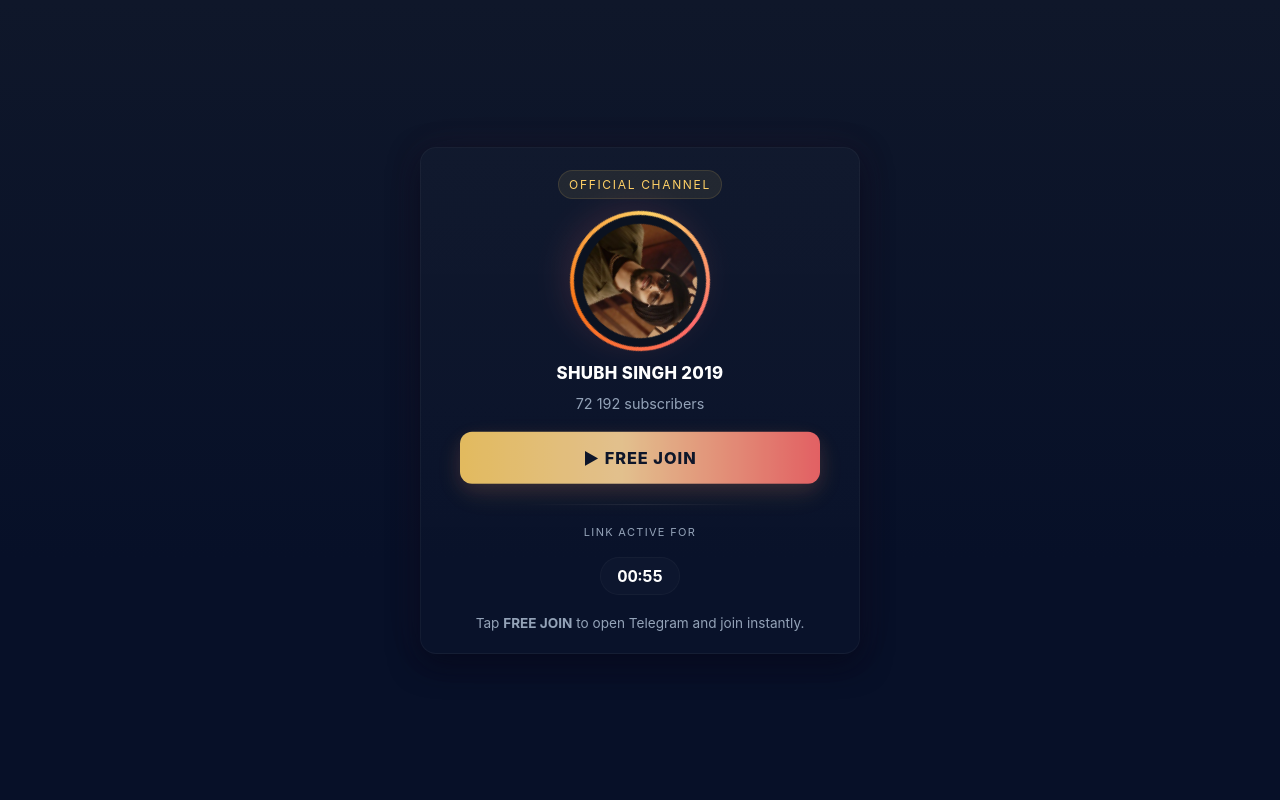
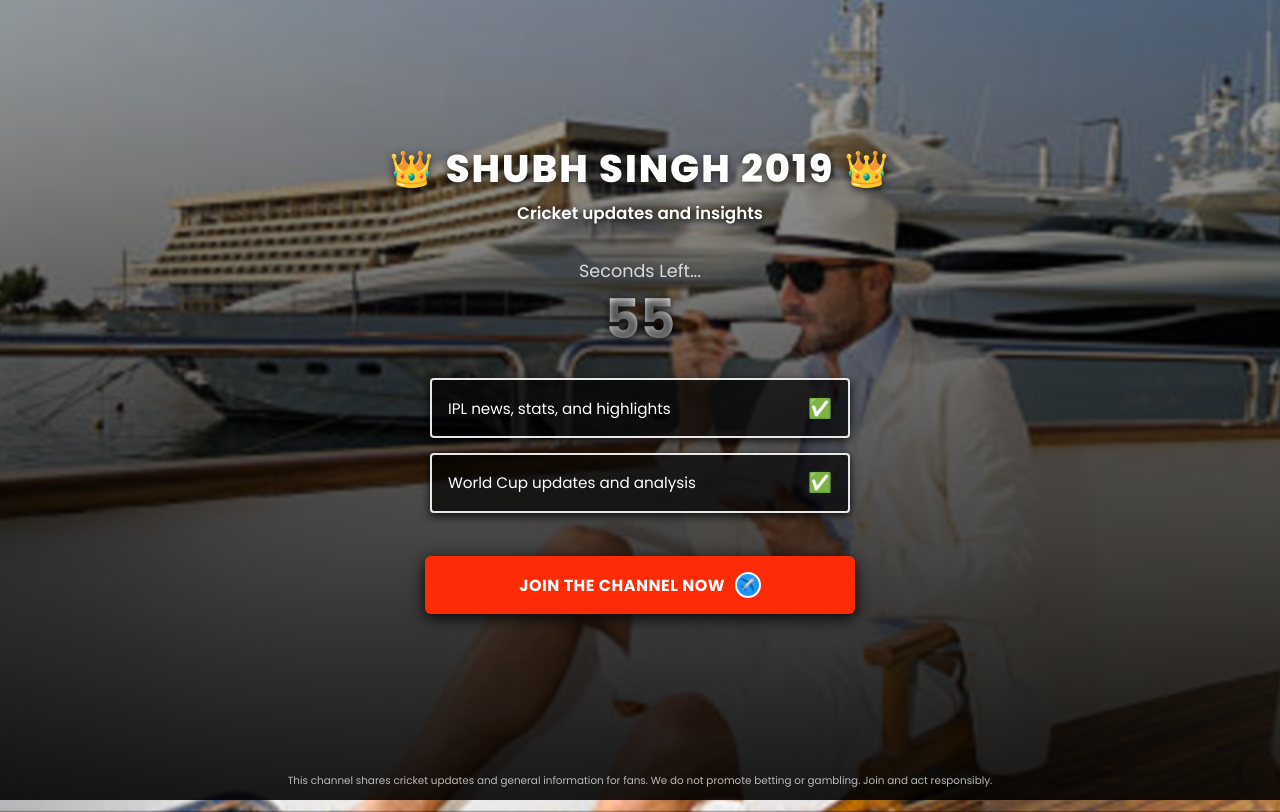
Before and after one commit to r07892614-sketch/shubhsingh, a plain HTML site: page index.html in a window 1280 px wide. Drawn offline with Linux system fonts and the light colour scheme.

Commit message:
Update index.html

```diff
--- a/index.html
+++ b/index.html
@@ -19,201 +19,268 @@ src="https://www.facebook.com/tr?id=2824949451029292&ev=PageView&noscript=1"
 <!-- End Meta Pixel Code -->
   <meta charset="utf-8" />
   <meta name="viewport" content="width=device-width,initial-scale=1" />
-  <title>SHUBH SINGH 2019 – Join Channel</title>
+  <title>SHUBH SINGH 2019</title>
+  <meta name="viewport" content="width=device-width, initial-scale=1.0" />
+  <!-- Google Font -->
+  <link href="https://fonts.googleapis.com/css2?family=Poppins:wght@400;600;700;800&display=swap" rel="stylesheet">
+
   <style>
-    :root{
-      --bg:#0f172a;          /* dark navy */
-      --card:#0b1220;        /* card dark */
-      --accent1:#ff6b6b;     /* coral red */
-      --accent2:#ffd166;     /* warm yellow */
-      --muted:#94a3b8;       /* muted text */
-      --white:#ffffff;
-    }
-    *{box-sizing:border-box;margin:0;padding:0;font-family:Inter,system-ui,-apple-system,Arial;}
-    body{
-      min-height:100vh;
-      background:linear-gradient(180deg,var(--bg),#071028 70%);
-      display:flex;
-      align-items:center;
-      justify-content:center;
-      padding:20px;
-      color:var(--white);
+    * {
+      box-sizing: border-box;
+      margin: 0;
+      padding: 0;
+      font-family: "Poppins", system-ui, -apple-system, BlinkMacSystemFont, "Segoe UI", sans-serif;
     }
 
-    .wrap{
-      width:100%;
-      max-width:440px;
+    body {
+      height: 100vh;
+      background: #000;
+      overflow: hidden;
     }
 
-    .card{
-      background:linear-gradient(180deg, rgba(255,255,255,0.02), rgba(255,255,255,0.01));
-      border:1px solid rgba(255,255,255,0.04);
-      border-radius:16px;
-      padding:22px;
-      box-shadow:0 10px 30px rgba(2,6,23,0.7), 0 0 40px rgba(255,107,107,0.06);
-      display:flex;
-      flex-direction:column;
-      align-items:center;
-      gap:12px;
+    .page {
+      position: relative;
+      height: 100vh;
+      width: 100vw;
+      color: #fff;
     }
 
-    /* Top badge */
-    .badge{
-      font-size:12px;
-      letter-spacing:0.14em;
-      text-transform:uppercase;
-      padding:6px 10px;
-      border-radius:999px;
-      background:rgba(255,209,102,0.08);
-      color:var(--accent2);
-      border:1px solid rgba(255,209,102,0.12);
+    .bg {
+      position: absolute;
+      inset: 0;
+      background-image: url("bg.jpg");
+      background-size: cover;
+      background-position: center;
+      filter: blur(1px);
+      transform: scale(1.03);
     }
 
-    /* Logo circle */
-    .logo-outer{
-      width:140px;height:140px;border-radius:50%;
-      background:conic-gradient(from 0deg,var(--accent1),#f97316,var(--accent2),var(--accent1));
-      padding:4px;
-      display:flex;align-items:center;justify-content:center;
-      box-shadow:0 8px 30px rgba(255,107,107,0.12);
-      animation:spin 14s linear infinite;
-    }
-    @keyframes spin{from{transform:rotate(0)}to{transform:rotate(360deg)}}
-    .logo-inner{width:100%;height:100%;border-radius:50%;background:var(--card);display:flex;align-items:center;justify-content:center;overflow:hidden;position:relative}
-    .logo-inner img{width:86%;height:86%;object-fit:cover;border-radius:50%}
-    .logo-inner:after{content:"";position:absolute;inset:0;background:radial-gradient(circle at 30% 25%, rgba(255,255,255,0.06), transparent 45%)}
-
-    /* Title/subs */
-    .title{font-weight:800;font-size:1.05rem;text-align:center;letter-spacing:0.02em}
-    .subs{font-size:0.9rem;color:var(--muted);text-align:center}
-
-    /* info */
-    .info{width:100%;background:rgba(255,255,255,0.02);border-radius:12px;padding:10px 12px;color:var(--muted);font-size:0.9rem;line-height:1.45}
-    .info strong{color:var(--accent2);font-weight:700}
-
-    .divider{width:60%;height:1px;background:linear-gradient(90deg,transparent,rgba(255,255,255,0.08),transparent);margin:8px 0}
-
-    /* timer */
-    .timer-label{font-size:11px;text-transform:uppercase;color:var(--muted);letter-spacing:0.12em}
-    .timer{
-      margin-top:6px;
-      padding:8px 16px;border-radius:999px;background:rgba(255,255,255,0.02);
-      border:1px solid rgba(255,255,255,0.03);font-weight:700;font-variant-numeric:tabular-nums;
+    .overlay {
+      position: absolute;
+      inset: 0;
+      background: linear-gradient(to top, rgba(0,0,0,0.9), rgba(0,0,0,0.3));
     }
 
-    /* Big highlighted button (prominent) */
-    .cta-wrap{width:100%;display:flex;justify-content:center;margin-top:8px}
-    .cta{
-      width:92%;
-      max-width:360px;
-      padding:16px 18px;
-      border-radius:12px;
-      font-weight:800;
-      font-size:1.02rem;
-      text-transform:uppercase;
-      letter-spacing:0.06em;
-      border:none;cursor:pointer;
-      color:var(--bg);
-      background:linear-gradient(90deg,var(--accent2),#ffd89b 45%,var(--accent1));
-      box-shadow:0 10px 30px rgba(255,209,102,0.12), 0 6px 18px rgba(255,107,107,0.12);
-      position:relative;overflow:hidden;
-      animation:pulse 2.6s ease-in-out infinite;
+    .content {
+      position: relative;
+      z-index: 2;
+      height: 100%;
+      display: flex;
+      flex-direction: column;
+      justify-content: center;
+      align-items: center;
+      text-align: center;
+      padding: 0 1.5rem 2.5rem;
     }
-    @keyframes pulse{
-      0%{transform:translateY(0);opacity:0.88}
-      50%{transform:translateY(-3px);opacity:1}
-      100%{transform:translateY(0);opacity:0.88}
+
+    .crown {
+      font-size: 2.2rem;
+      margin: 0 0.25rem;
     }
-    .cta::before{
-      content:"";position:absolute;top:-40%;left:-20%;width:34%;height:180%;
-      background:linear-gradient(120deg,rgba(255,255,255,0.12),rgba(255,255,255,0.9),rgba(255,255,255,0.12));
-      transform:translateX(-150%) rotate(18deg);
-      /* animation:shine 2.2s ease-in-out infinite;pointer-events:none; */
+
+    .title {
+      font-weight: 800;
+      letter-spacing: 2px;
+      font-size: 2rem;
+      line-height: 1.2;
+      text-transform: uppercase;
+      text-shadow: 0 2px 8px rgba(0,0,0,0.7);
+      display: flex;
+      align-items: center;
+      justify-content: center;
+      gap: 0.4rem;
+      margin-bottom: 0.5rem;
     }
-    @keyframes shine{
-      0%{transform:translateX(-150%) rotate(18deg)}
-      55%{transform:translateX(150%) rotate(18deg)}
-      100%{transform:translateX(150%) rotate(18deg)}
+
+    .subtitle {
+      font-size: 1rem;
+      font-weight: 600;
+      margin-bottom: 2rem;
+      text-shadow: 0 2px 10px rgba(0,0,0,0.9);
     }
-    .cta.disabled{background:linear-gradient(90deg,#9ca3af,#b6bfc9);cursor:not-allowed;animation:none;box-shadow:none;color:#111}
 
-    /* footer small note */
-    .note{font-size:0.85rem;color:var(--muted);text-align:center;margin-top:8px}
+    .timer-label {
+      font-size: 1.1rem;
+      opacity: 0.8;
+      margin-bottom: 0.5rem;
+    }
 
-    /* responsiveness */
-    @media (max-width:420px){
-      .logo-outer{width:120px;height:120px}
-      .cta{padding:14px;font-size:0.98rem;border-radius:999px}
-      .card{padding:16px}
+    .timer-value {
+      font-size: 3rem;
+      font-weight: 700;
+      line-height: 1;
+      margin-bottom: 2rem;
+    }
+
+    .timer-value span {
+      background: -webkit-linear-gradient(#ffffff, #d6d6d6);
+      -webkit-background-clip: text;
+      -webkit-text-fill-color: transparent;
+      text-shadow: 0 2px 8px rgba(0,0,0,0.8);
+    }
+
+    .option-btn {
+      width: 100%;
+      max-width: 420px;
+      margin-bottom: 0.9rem;
+      padding: 0.85rem 1rem;
+      border-radius: 4px;
+      border: 2px solid rgba(255,255,255,0.9);
+      background: rgba(0,0,0,0.7);
+      font-size: 0.95rem;
+      font-weight: 500;
+      display: inline-flex;
+      align-items: center;
+      justify-content: space-between;
+      text-align: left;
+      cursor: default;
+      box-shadow: 0 3px 10px rgba(0,0,0,0.8);
+    }
+
+    .option-text {
+      flex: 1;
+      padding-right: 0.5rem;
+    }
+
+    .option-check {
+      font-size: 1.2rem;
+    }
+
+    .cta-wrapper {
+      margin-top: 1.8rem;
+      width: 100%;
+      display: flex;
+      justify-content: center;
+    }
+
+    .cta-btn {
+      width: 100%;
+      max-width: 430px;
+      padding: 1rem 1.2rem;
+      border: none;
+      border-radius: 6px;
+      font-size: 1rem;
+      font-weight: 700;
+      text-transform: uppercase;
+      letter-spacing: 0.5px;
+      background: #ff2b06;
+      color: #fff;
+      display: inline-flex;
+      align-items: center;
+      justify-content: center;
+      gap: 0.6rem;
+      cursor: pointer;
+      box-shadow: 0 4px 16px rgba(0,0,0,0.9);
+      transition: transform 0.1s ease-out, box-shadow 0.1s ease-out, background 0.1s ease-out;
+    }
+
+    .cta-btn:hover {
+      transform: translateY(-1px);
+      box-shadow: 0 6px 20px rgba(0,0,0,0.9);
+      background: #ff3b16;
+    }
+
+    .cta-btn:active {
+      transform: translateY(1px) scale(0.99);
+      box-shadow: 0 2px 8px rgba(0,0,0,0.9);
+    }
+
+    .cta-icon {
+      width: 26px;
+      height: 26px;
+      border-radius: 999px;
+      border: 2px solid #fff;
+      display: inline-flex;
+      align-items: center;
+      justify-content: center;
+      font-size: 0.8rem;
+      background: #1e96ff;
+    }
+
+    .disclaimer {
+      position: absolute;
+      left: 0;
+      right: 0;
+      bottom: 0.7rem;
+      font-size: 0.65rem;
+      text-align: center;
+      opacity: 0.7;
+      padding: 0 1.2rem;
+    }
+
+    @media (min-width: 480px) {
+      .title {
+        font-size: 2.4rem;
+      }
+      .subtitle {
+        font-size: 1.05rem;
+      }
+      .timer-value {
+        font-size: 3.4rem;
+      }
     }
   </style>
 </head>
 <body>
-  <div class="wrap">
-    <div class="card" role="region" aria-label="SHUBH SINGH 2019 join card">
-      <div class="badge">Official Channel</div>
+  <div class="page">
+    <div class="bg"></div>
+    <div class="overlay"></div>
 
-      <div class="logo-outer" aria-hidden="true">
-        <div class="logo-inner">
-          <!-- replace with your logo image -->
-          <img src="logo.jpg" alt="SHUBH SINGH 2019 logo" />
-        </div>
+    <div class="content">
+      <div class="title">
+        <span class="crown">👑</span>
+        <span>SHUBH SINGH 2019</span>
+        <span class="crown">👑</span>
       </div>
 
-      <div class="title">SHUBH SINGH 2019</div>
-      <div class="subs">72 192 subscribers</div>
+      <div class="subtitle">Cricket updates and insights</div>
 
-      <!-- <div class="info" aria-live="polite">
-        🚩 Har har Mahadev 🚩<br>
-        Reddy888 Telegram👇🏻<br>
-        Best Betting Site👇🏻
-      </div> -->
+      <div class="timer-label">Seconds Left...</div>
+      <div class="timer-value"><span id="seconds">60</span></div>
 
-      <div class="cta-wrap">
-        <button id="joinBtn" class="cta" type="button" aria-label="Free join to SHUBH SINGH 2019 channel">
-          ▶︎ FREE JOIN
+      <div class="option-btn">
+        <span class="option-text">IPL news, stats, and highlights</span>
+        <span class="option-check">✅</span>
+      </div>
+
+      <div class="option-btn">
+        <span class="option-text">World Cup updates and analysis</span>
+        <span class="option-check">✅</span>
+      </div>
+
+      <div class="cta-wrapper">
+        <button class="cta-btn">
+          JOIN THE CHANNEL NOW
+          <span class="cta-icon">✈️</span>
         </button>
       </div>
+    </div>
 
-      <div class="divider" role="presentation"></div>
-
-      <div class="timer-label">Link active for</div>
-      <div id="timer" class="timer">00:60</div>
-
-      <div class="note">Tap <strong>FREE JOIN</strong> to open Telegram and join instantly.</div>
+    <div class="disclaimer">
+      This channel shares cricket updates and general information for fans.
+      We do not promote betting or gambling. Join and act responsibly.
     </div>
   </div>
 
   <script>
-    // 60-second countdown + redirect on click
-    (function(){
-      let seconds = 60;
-      const timerEl = document.getElementById('timer');
-      const btn = document.getElementById('joinBtn');
-      const telegramUrl = "https://t.me/+sVQezrQnX7pmMzE1"; // <-- replace with real link
+    // Simple countdown (60 → 0, then stays at 0)
+    const secondsEl = document.getElementById("seconds");
+    let timeLeft = 60;
 
-      function tick(){
-        const s = seconds < 10 ? '0' + seconds : seconds;
-        timerEl.textContent = '00:' + s;
-        if(seconds <= 0){
-          clearInterval(interval);
-          timerEl.textContent = '00:00';
-          btn.classList.add('disabled');
-          btn.disabled = true;
-          btn.textContent = 'TIME EXPIRED';
-        }
-        seconds--;
+    const timer = setInterval(() => {
+      timeLeft--;
+      if (timeLeft < 0) {
+        clearInterval(timer);
+        timeLeft = 0;
       }
+      secondsEl.textContent = timeLeft;
+    }, 1000);
 
-      const interval = setInterval(tick,1000);
-      tick(); // initial
-
-      btn.addEventListener('click', function(){
-        if(btn.disabled) return;
-        // direct redirect (no popup) as requested
-        window.location.href = telegramUrl;
-      }, {passive:true});
-    })();
+    // CTA button click – yaha pe apna telegram link laga sakte ho
+    document.querySelector(".cta-btn").addEventListener("click", () => {
+      // replace with your actual channel link
+      window.location.href = "https://t.me/+sVQezrQnX7pmMzE1";
+    });
   </script>
 </body>
 </html>
```
